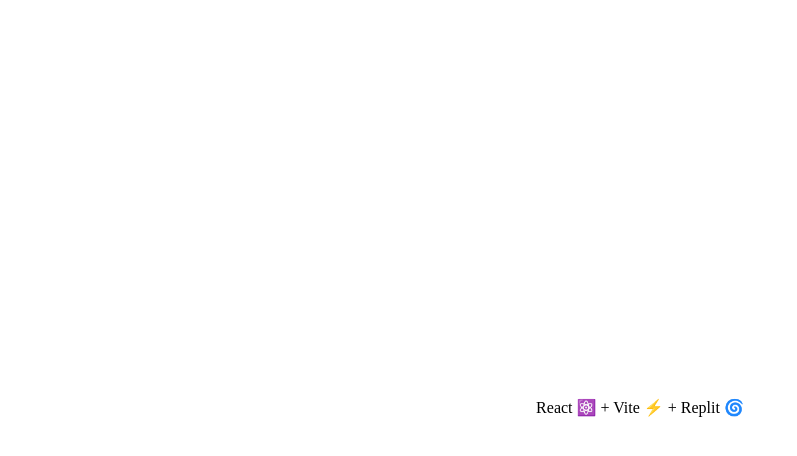
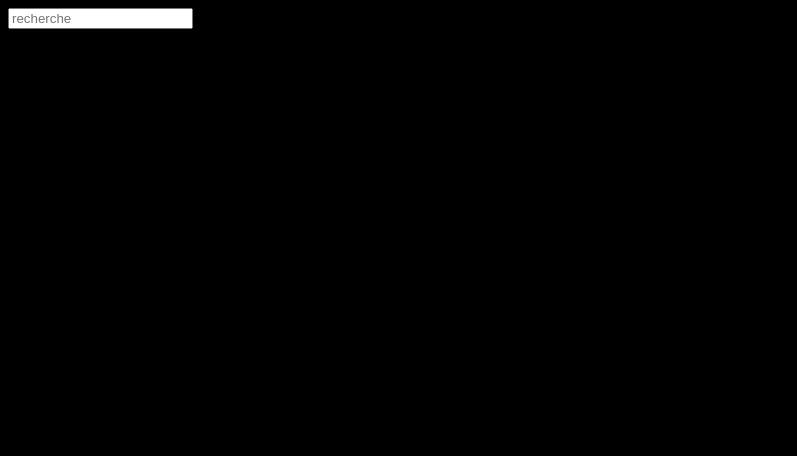
Before and after one commit to ErickaLUS/Youtube-clone, a React (Vite) app: page / in a window 1280 px wide. Shown: the top 456 px of the page, without its empty margins (0-797 px from the left). Built offline with nearby package versions, Linux system fonts and the light colour scheme.

Commit message:
ajout d'un nouvel élément

```diff
--- a/src/App.css
+++ b/src/App.css
@@ -1,5 +1,7 @@
-main {
-  text-align: center;
-  vertical-align: center;
-  line-height: 100vh
+body {
+background-color: black;
 }
+
+.search{
+
+}
--- a/src/App.jsx
+++ b/src/App.jsx
@@ -1,9 +1,10 @@
 import './App.css'
+import Search from './Search'
 
 export default function App() {
   return (
     <main>
-      React ⚛️ + Vite ⚡ + Replit 🌀
+        <Search/>
     </main>
   )
 }
--- /dev/null
+++ b/src/Search.jsx
@@ -0,0 +1,8 @@
+ const Search = () => {
+  return(
+    <div>
+        <input type="text" name="search" placeholder="recherche" className="search"/>
+    </div>
+  )
+}
+export default Search
```
